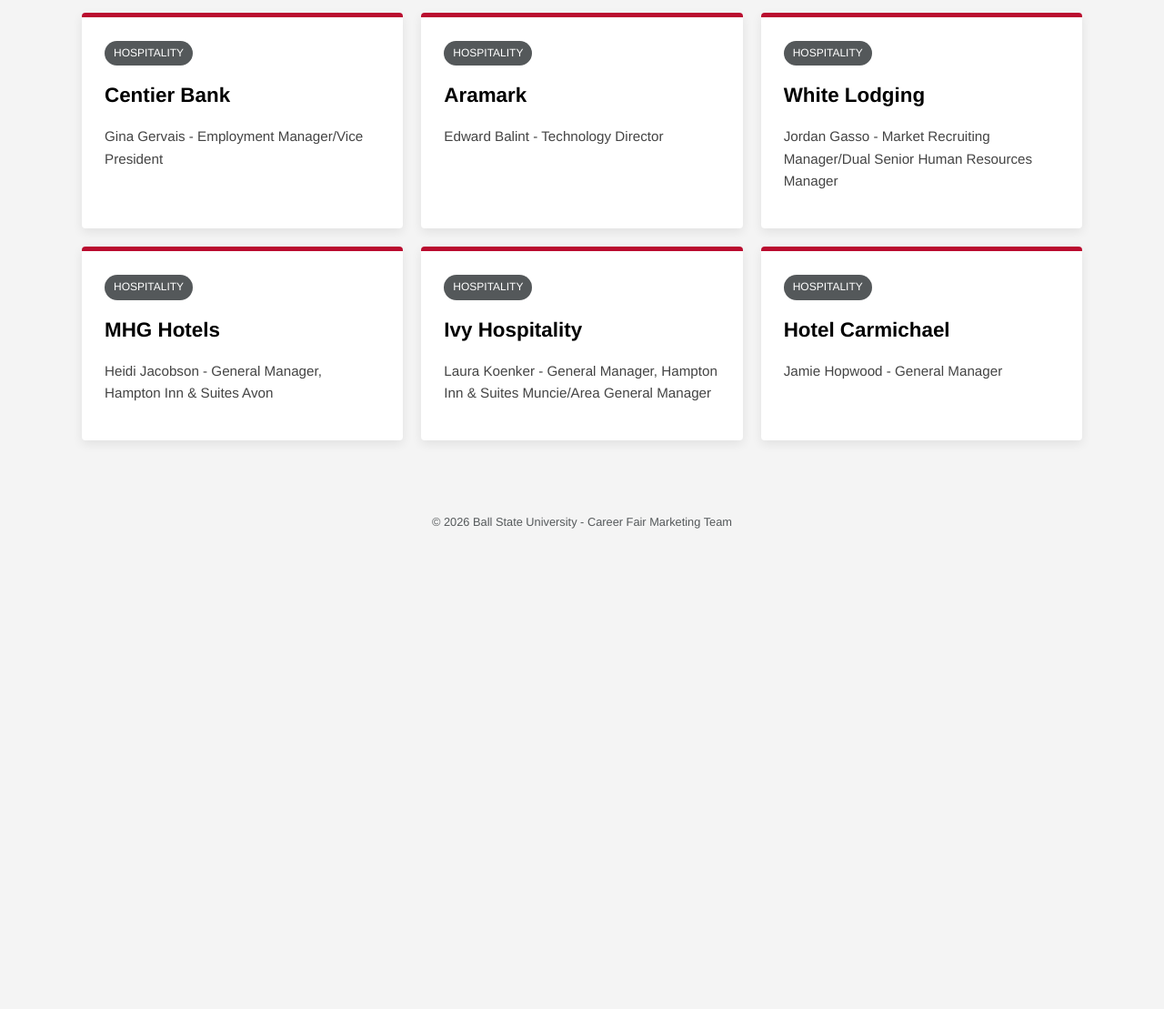
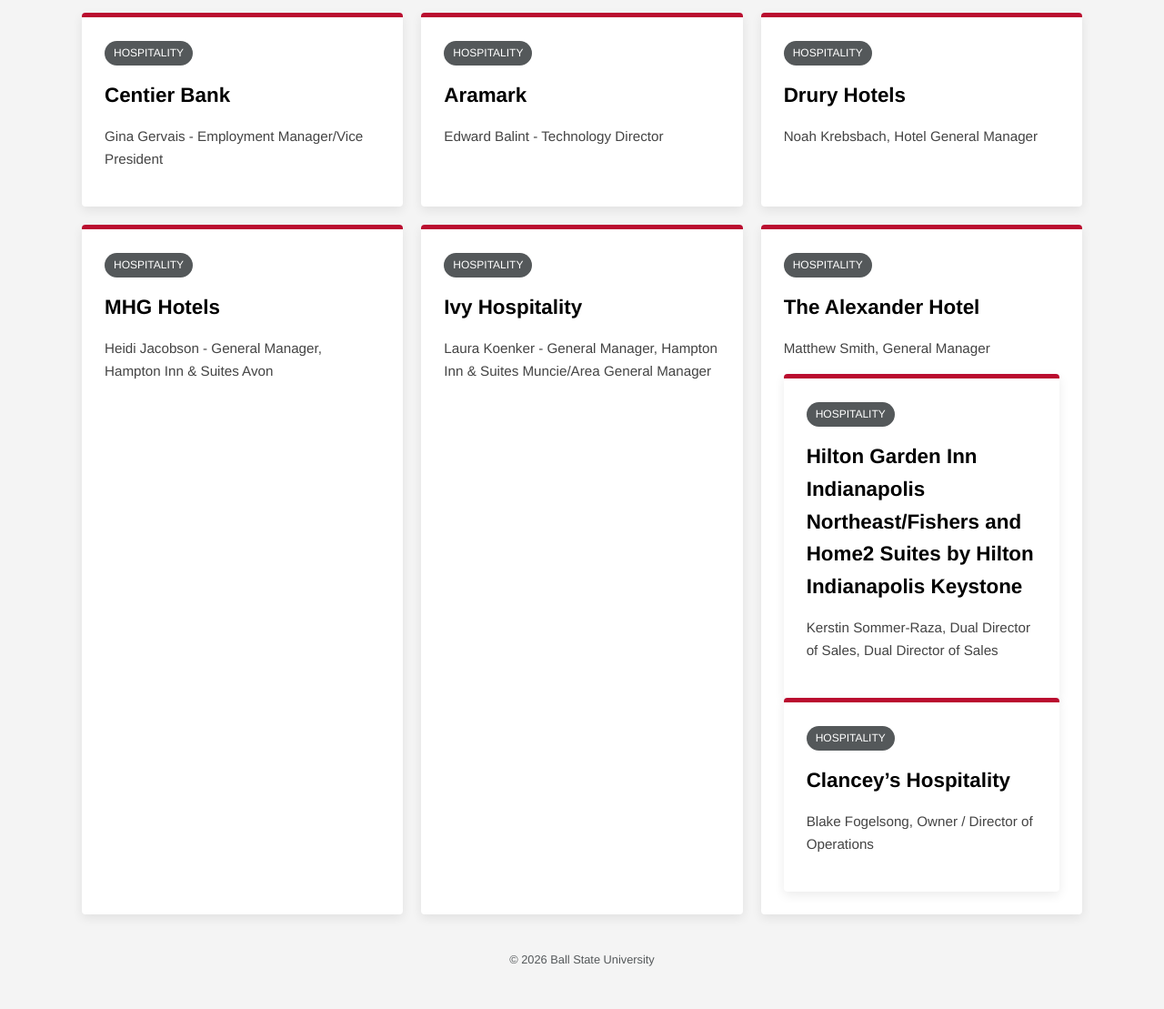
Before and after one commit to IrisMartz/careerfairrr, a plain HTML site: page index.html in a window 1280 px wide. Shown: the part 260-1369 px from the top of the page at 91% size. Before the commit the page ends 885 px from the top, so only its background shows below. Drawn offline with Linux system fonts and the light colour scheme.

Commit message:
Update guest details and company names in index.html

```diff
--- a/index.html
+++ b/index.html
@@ -147,9 +147,8 @@
         </div>
         <div class="guest-card">
             <span class="industry-tag">Hospitality</span>
-            <h2 class="company-name">White Lodging</h2>
-            <p class="details">Jordan Gasso - Market Recruiting Manager/Dual Senior Human
-Resources Manager</p>
+            <h2 class="company-name">Drury Hotels</h2>
+            <p class="details">Noah Krebsbach, Hotel General Manager</p>
         </div>
         <div class="guest-card">
             <span class="industry-tag">Hospitality</span>
@@ -164,14 +163,23 @@
         </div>
         <div class="guest-card">
             <span class="industry-tag">Hospitality</span>
-            <h2 class="company-name">Hotel Carmichael</h2>
-            <p class="details">Jamie Hopwood - General Manager</p>
+            <h2 class="company-name">The Alexander Hotel</h2>
+            <p class="details">Matthew Smith, General Manager</p>
+        <div class="guest-card">
+            <span class="industry-tag">Hospitality</span>
+            <h2 class="company-name">Hilton Garden Inn Indianapolis Northeast/Fishers and Home2 Suites by Hilton Indianapolis Keystone</h2>
+            <p class="details">Kerstin Sommer-Raza, Dual Director of Sales, Dual Director of Sales</p>
+        </div>
+        <div class="guest-card">
+            <span class="industry-tag">Hospitality</span>
+            <h2 class="company-name">Clancey’s Hospitality</h2>
+            <p class="details">Blake Fogelsong, Owner / Director of Operations</p>
         </div>
         </div>
 </div>
 
 <footer>
-    &copy; 2026 Ball State University - Career Fair Marketing Team
+    &copy; 2026 Ball State University
 </footer>
 
 <script>
```
